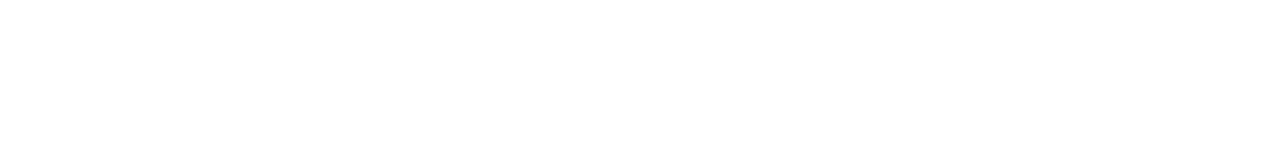
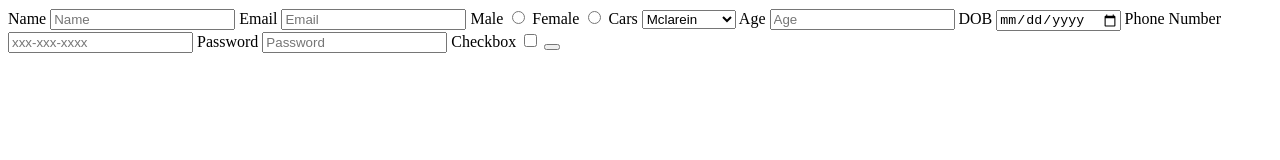
Before and after one commit to acciojob/signup-form-car-MohammedUmar09, a website: page main.html in a window 1280 px wide. Drawn offline with Linux system fonts and the light colour scheme.

Commit message:
created a submission

```diff
--- a/main.html
+++ b/main.html
@@ -8,6 +8,42 @@
 
 <body>
 	<!-- the entire body must be written by student -->
+	<form method="post">
+		<label for="name">Name</label>
+		<input type="text" id="name" placeholder="Name" required>
+
+		<label for="email">Email</label>
+		<input type="email" id="email" placeholder="Email" required>
+
+		<label for="gender_m">Male</label>
+		<input type="radio" id="gender_m"  name="gender"required>
+		<label for="gender_f">Female</label>
+		<input type="radio" id="gender_f" name="gender" required>
+
+		<label for="cars">Cars</label>
+		<select id="cars" placeholder="	--Please choose an option--" required>
+			<option>Mclarein</option>
+			<option>Lamborgini</option>
+			<option>BMW M4A1</option>
+		</select>
+
+		<label for="age">Age</label>
+		<input type="number" id="age" placeholder="Age" required>
+
+		<label for="dob">DOB</label>
+		<input type="date" id="dob" required>
+
+		<label for="tel">Phone Number</label>
+		<input type="tel" id="tel" placeholder="xxx-xxx-xxxx">
+
+		<label for="password">Password</label>
+		<input type="Password" id="password" placeholder="Password" required>
+
+		<label for="tos">Checkbox</label>
+		<input type="Checkbox" id="tos" required>
+
+		<button type="submit">
+	</form>
     <script type="text/javascript" src="./script.js">
 </script>
 
```
